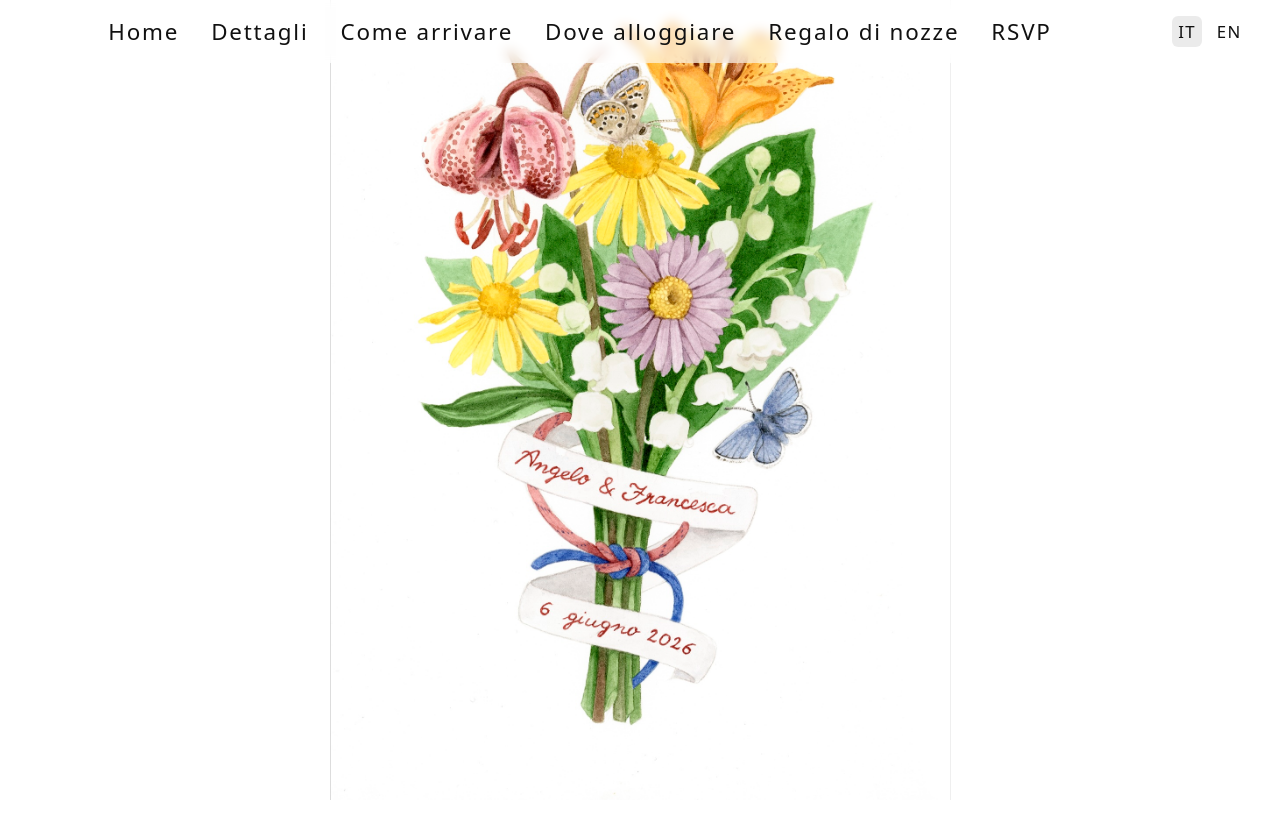
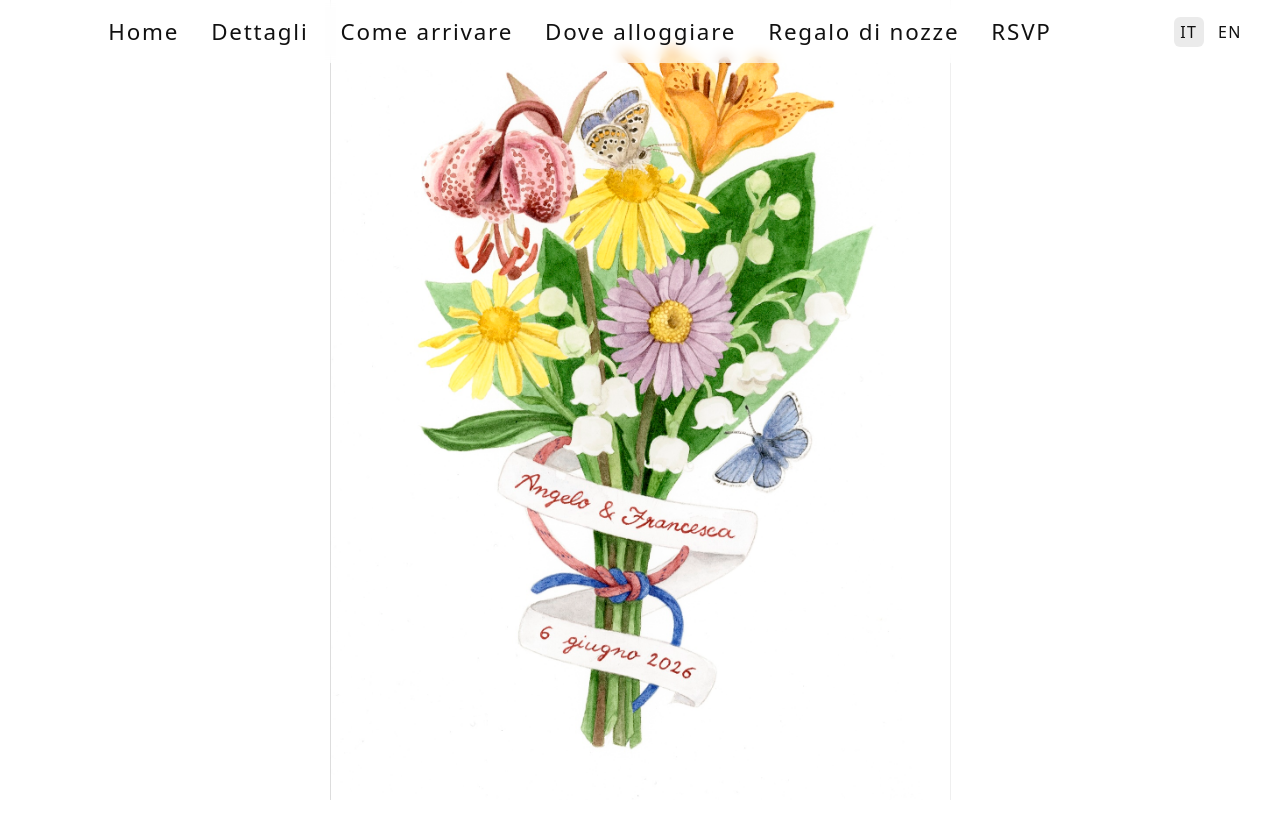
Before and after one commit to franciangelo/matrimonio, a plain HTML site: page index.html in a window 1280 px wide. Shown: the top 838 px of the page. Drawn offline with Linux system fonts and the light colour scheme.

Commit message:
trying to change image zoom

```diff
--- a/index.html
+++ b/index.html
@@ -13,6 +13,10 @@
                    "Segoe UI", Roboto, Helvetica, Arial, sans-serif;
       color: #111;
     }
+    body::before { content:""; position:fixed; inset:0; background:#fff !important; z-index:-1; }
+
+    html, body { background: #fff; }
+    html { color-scheme: light; }
 
     /* ===================== NAV — DESKTOP (UNCHANGED) ===================== */
     nav {
@@ -70,7 +74,7 @@
       cursor: pointer;
       font: inherit;
       color: #111;
-      font-size: 1.05rem;
+      font-size: 1rem;
       letter-spacing: 0.08em;
       padding: 0.25rem 0.4rem;
       border-radius: 6px;
@@ -80,13 +84,20 @@
       background: rgba(0,0,0,0.08);
     }
 
-    /* ===================== PHONE ONLY ===================== */
-    @media (max-width: 767px) {
+    /* ===================== "PHONE" LAYOUT = PORTRAIT (CONSISTENT) ===================== */
+    @media (max-aspect-ratio: 1/1) {
       nav {
         background: transparent;
         backdrop-filter: none;
         padding: 0.75rem 1rem;
         align-items: flex-start;
+      }
+
+      @media (max-aspect-ratio: 1/1) {
+      nav a {
+        font-size: 1.05rem; /* adjust as desired */
+        letter-spacing: 0.06em; /* optional: tighter spacing on small screens */
+        }
       }
 
       .nav-left {
@@ -128,28 +139,22 @@
       padding: 4rem 2rem;
     }
 
-    /* ===================== HERO (UPDATED) ===================== */
-    #hero {
-      background-image: url("hero.jpeg");
-      background-repeat: no-repeat;
-      background-color: #ffffff;
-    }
-
-/* Default: portrait / tall screens */
+    /* ===================== HERO (CONSISTENT ORIENTATION RULES) ===================== */
     #hero {
       background-image: url("hero.jpeg");
       background-repeat: no-repeat;
       background-color: #fff;
 
+      /* Portrait / tall screens (default) */
       background-size: contain;
-  background-position: 50% 45%;
+      background-position: 50% 50%;
     }
 
     /* Landscape / wide screens */
     @media (min-aspect-ratio: 1/1) {
       #hero {
         background-size: auto 110%;
-    background-position: 50% 80%;
+        background-position: 50% 50%;
       }
     }
 
```
Lines whose indentation alone changed are shown as unchanged.
